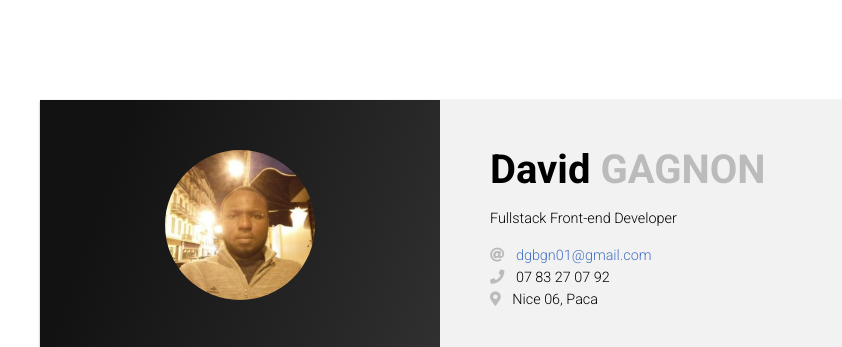
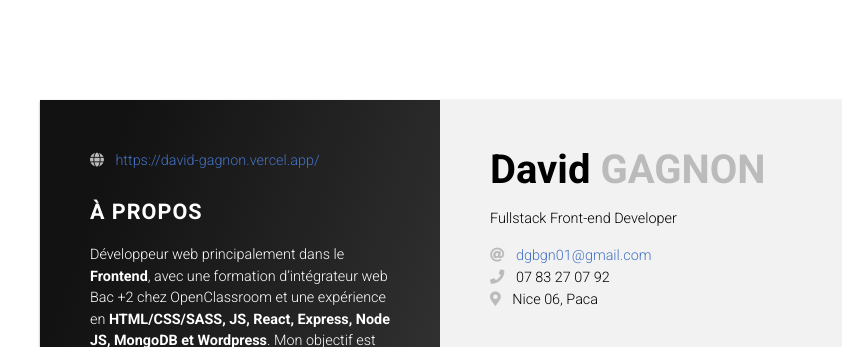
Before and after one commit to dg-Tech1/MonCV, a plain HTML site: page index.html in a window 1280 px wide. Shown: the top 347 px of the page, 0-842 px from the left. Drawn offline with Linux system fonts and the light colour scheme.

Commit message:
Update index.html

```diff
--- a/index.html
+++ b/index.html
@@ -12,7 +12,7 @@
   <body>
       <div class="cv-container">
         <div class="left-column">
-          <img class="portait" src="9141063006743426710.jpg" />
+          <!-- <img class="portait" src="9141063006743426710.jpg" /> -->
           <div class="section">
             <p>
                 <i class="icon fas fa-globe text-darkblue"></i> <a href="https://david-gagnon.vercel.app/">https://david-gagnon.vercel.app/</a>
```
